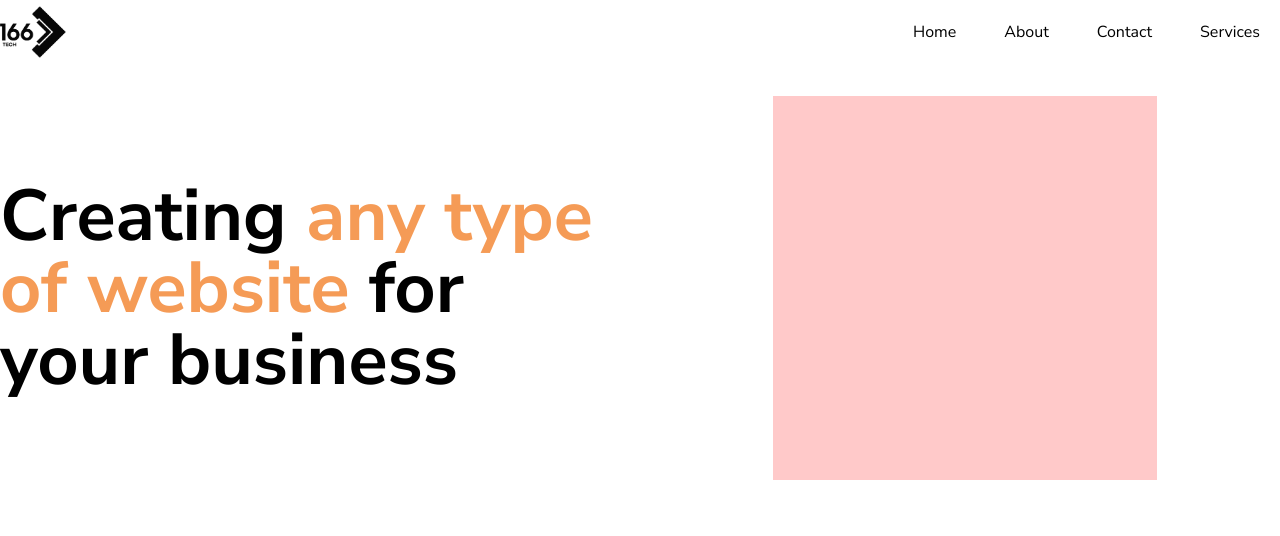
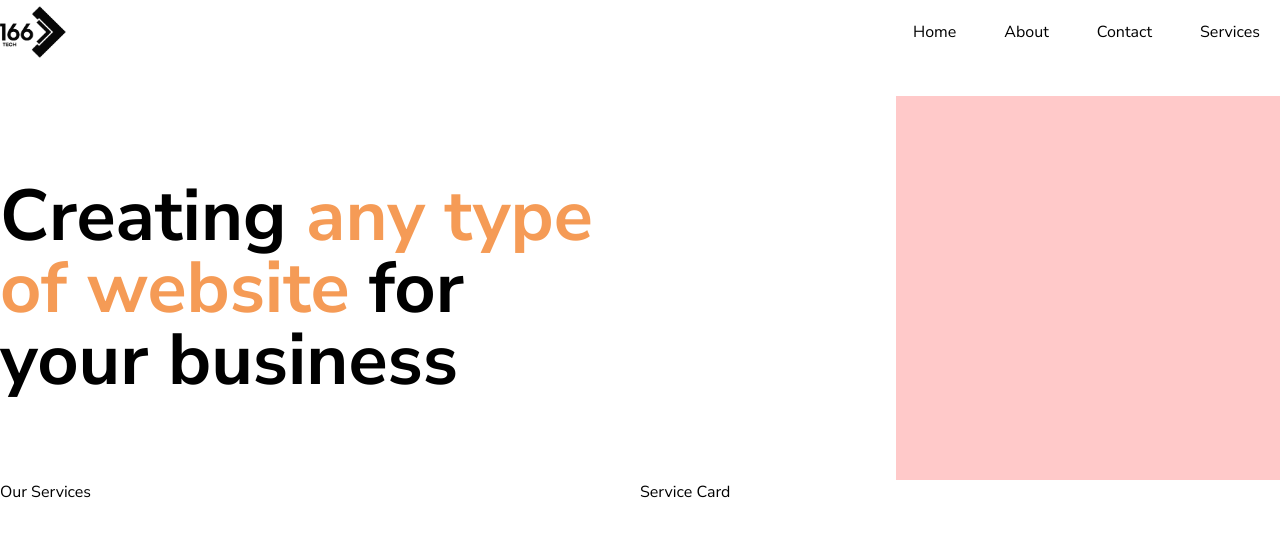
Before and after one commit to kamilaghayev/codevera-portfolio, a Next.js app: page / in a window 1280 px wide. Shown: the top 536 px of the page. Built offline with nearby package versions, Linux system fonts and the light colour scheme; what @ant-design/nextjs-registry would draw is missing.

Commit message:
`Refactor home page and header drawer components`

```diff
--- /dev/null
+++ b/src/app-pages/home/_sections/index.js
@@ -0,0 +1,8 @@
+
+import { Introduction } from './introduction';
+import { OurServices } from './our-services';
+
+export  {
+	Introduction,
+	OurServices
+}
--- /dev/null
+++ b/src/app-pages/home/_sections/introduction.jsx
@@ -0,0 +1,27 @@
+export const Introduction = () => {
+	return (
+		<section aria-labelledby='introduction'>
+			<div className='container-center'>
+				<div className='grid grid-cols-1 md:grid-cols-2 h-full gap-5 pt-14 md:pt-8'>
+					<div className='w-full lg:max-w-2xl flex items-center text-4xl sm:text-5xl lg:text-7xl font-semibold'>
+						<h1
+							id='introduction'
+						>
+							Creating
+							{' '}<span className='text-primary-500'>any type of website</span>{' '}
+							for your business
+						</h1>
+
+					</div>
+					{/* 3d section */}
+					<div className='flex items-center justify-end pt-10 md:pt-0'>
+						<div className='w-full md:max-w-96 min-w-[300px] min-h-[300px] md:h-96 bg-red-200 aspect-square'>
+
+						</div>
+					</div>
+
+				</div>
+			</div>
+		</section>
+	)
+}
--- /dev/null
+++ b/src/app-pages/home/_sections/our-services.jsx
@@ -0,0 +1,17 @@
+import { ServiceCard } from '@/components/cards'
+
+export const OurServices = () => {
+
+	return (
+		<section aria-labelledby='our-services'>
+			<div className='container-center grid grid-cols-1 md:grid-cols-2'>
+				<div>
+					<h2 id='our-services'>Our Services</h2>
+				</div>
+				<ul>
+					<ServiceCard parentTag='li'/>
+				</ul>
+			</div>
+		</section>
+	)
+}
--- a/src/app-pages/home/index.jsx
+++ b/src/app-pages/home/index.jsx
@@ -1,34 +1,10 @@
-const Introduction = () => {
-	return (
-		<section aria-labelledby='introduction'>
-			<div className='container-center'>
-				<div className='grid grid-cols-1 md:grid-cols-2 h-full gap-5 pt-14 md:pt-8'>
-					<div className='w-full lg:max-w-2xl flex items-center text-4xl sm:text-5xl lg:text-7xl font-semibold'>
-						<h1
-							id='introduction'
-						>
-							Creating
-							{' '}<span className='text-primary-500'>any type of website</span>{' '}
-							for your business
-						</h1>
+import { Introduction, OurServices } from './_sections'
 
-					</div>
-					{/* 3d section */}
-					<div className='flex-center pt-10 md:pt-0'>
-						<div className='w-full md:max-w-96 h-96 bg-red-200 aspect-square'>
-
-						</div>
-					</div>
-
-				</div>
-			</div>
-		</section>
-	)
-}
 export const HomePage = () => {
 	return (
 		<>
 			<Introduction/>
+			<OurServices/>
 		</>
 	)
 }
--- /dev/null
+++ b/src/components/cards/index.js
@@ -0,0 +1,6 @@
+
+import { ServiceCard } from './service-card';
+
+export {
+	ServiceCard
+}
--- /dev/null
+++ b/src/components/cards/service-card.jsx
@@ -0,0 +1,8 @@
+export const ServiceCard = ({ parentTag = 'div'}) => {
+	const ParentTag = parentTag
+	return (
+		<ParentTag>
+			<h3>Service Card</h3>
+		</ParentTag>
+	)
+}
--- a/src/components/header/header-drawer.jsx
+++ b/src/components/header/header-drawer.jsx
@@ -1,7 +1,7 @@
 'use client'
 
 import { Button, Drawer } from 'antd'
-import { useState } from 'react';
+import { Fragment, useState } from 'react';
 import { AnimatedBurgerMenu } from './animated-burger-menu';
 import { NavLinks } from '@/app/(initialize)/constants';
 import Link from 'next/link';
@@ -26,10 +26,10 @@ export const HeaderDrawer = () => {
 	)
 	const drawerDropdown = (link) => {
 		return (
-			<>
+			<Fragment key={`${link.label}-${link.href}`}>
 				{link?.isParentLink && navListItem(link, link.label)}
 				{link?.children && link.children?.map((subLink, idx) => navListItem(subLink, idx))}
-			</>
+			</Fragment>
 		)
 	}
 	return (
```
